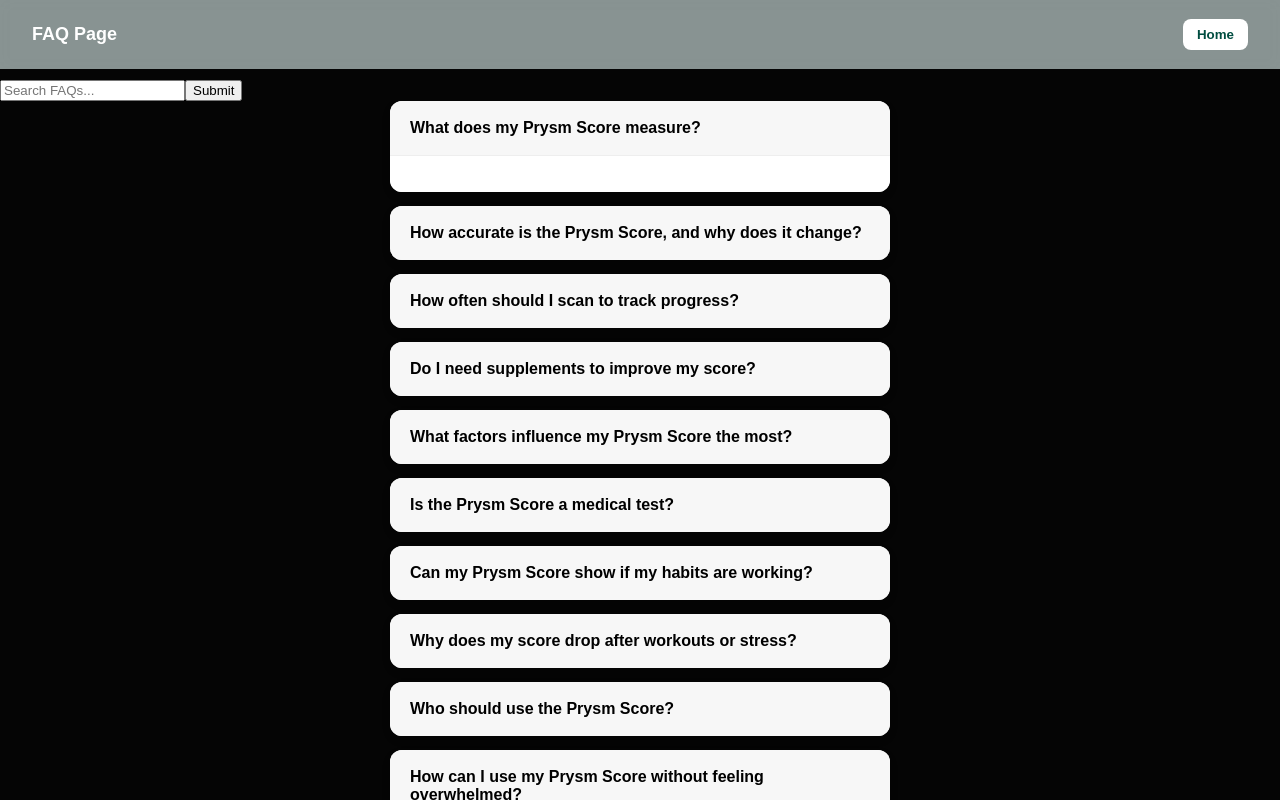
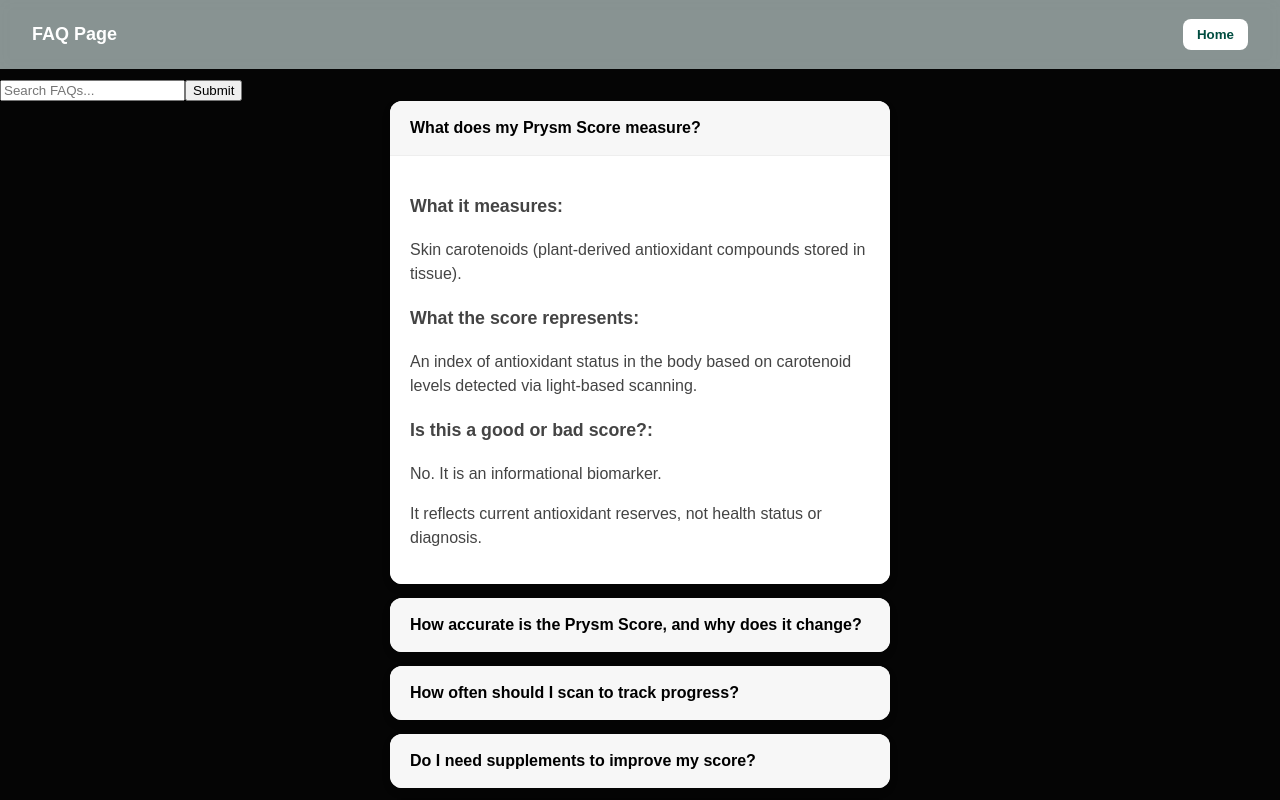
Before and after one commit to f3liz/AskPrysmIO, a React (Vite) app in the folder prysm-react-app/: page /faq in a window 1280 px wide. Both pictures are taken after a click on the button "What does my Prysm Score measure?". Shown: the top 800 px of the page. Built offline with nearby package versions, Linux system fonts and the light colour scheme.

Commit message:
Fixed accordion rendering logic to match FAQ data type.

```diff
--- a/prysm-react-app/src/components/AccordionItem.tsx
+++ b/prysm-react-app/src/components/AccordionItem.tsx
@@ -14,6 +14,14 @@
 
             {isExpanded && (
                 <div className="accordion-content">
+                {data.map((section: Section) => (
+                    <div key={section.title} className="accordion-section">
+                    <h3>{section.title}:</h3>
+                    {section.content.map((line, i) => (
+                        <p key={i}>{line}</p>
+                    ))}
+                    </div>
+                ))}
                 </div>
       )}
         </div>
--- a/prysm-react-app/src/components/FAQ.tsx
+++ b/prysm-react-app/src/components/FAQ.tsx
@@ -16,13 +16,13 @@
         <div className="faq-container">
             <SearchBar onSearch = {setFilteredFaqs} />
             <div className="faq-content">
-                {filteredFaqs.map((item)=> (
+                {filteredFaqs.map((faq)=> (
                     <AccordionItem
-                        key={item.id}
-                        title={item.question}
-                        content={""}
-                        isExpanded={isExpanded === item.id}
-                        onToggle={() => handleToggle(item.id)}
+                        key={faq.id}
+                        title={faq.question}
+                        data={faq.sections}
+                        isExpanded={isExpanded === faq.id}
+                        onToggle={() => handleToggle(faq.id)}
                 />
                 ))}
             </div>
```
